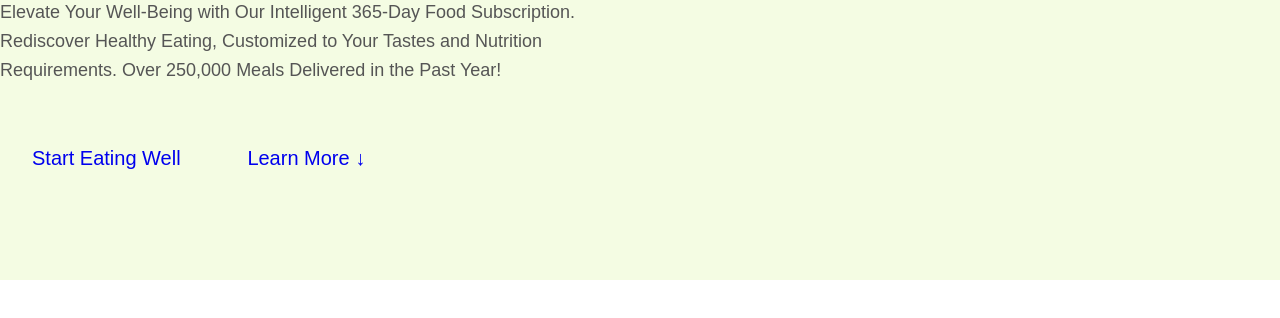
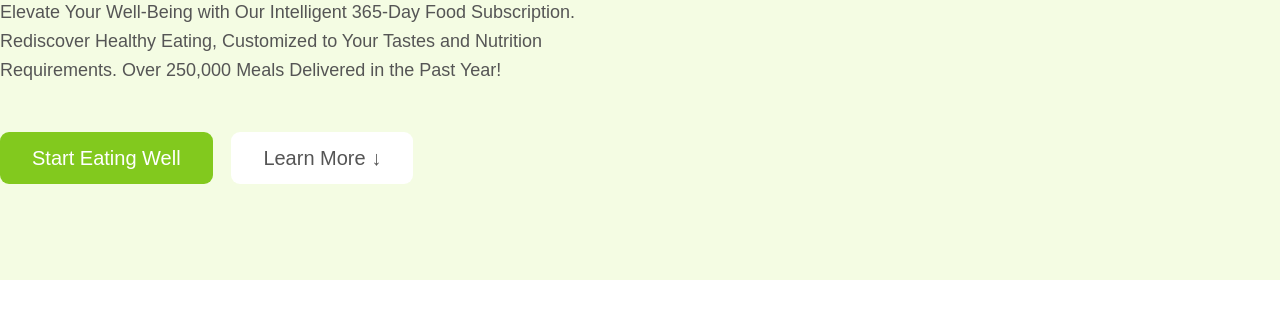
Before and after one commit to as5529/YumJunction, a plain HTML site: page index.html in a window 1280 px wide. Shown: the part 340-658 px from the top of the page. Drawn offline with Linux system fonts and the light colour scheme; files that its build step writes are made by us from their sources.

Commit message:
index.html

```diff
--- a/index.html
+++ b/index.html
@@ -22,8 +22,10 @@
             and Nutrition Requirements. Over 250,000 Meals Delivered in the Past
             Year!
           </p>
-          <a href="#" class="btn">Start Eating Well</a>
-          <a href="#" class="btn">Learn More &darr;</a>
+          <a href="#" class="btn btn--full margin--right--sm"
+            >Start Eating Well</a
+          >
+          <a href="#" class="btn btn--outline">Learn More &darr;</a>
         </div>
         <div class="hero-img-box">
           <img
```
